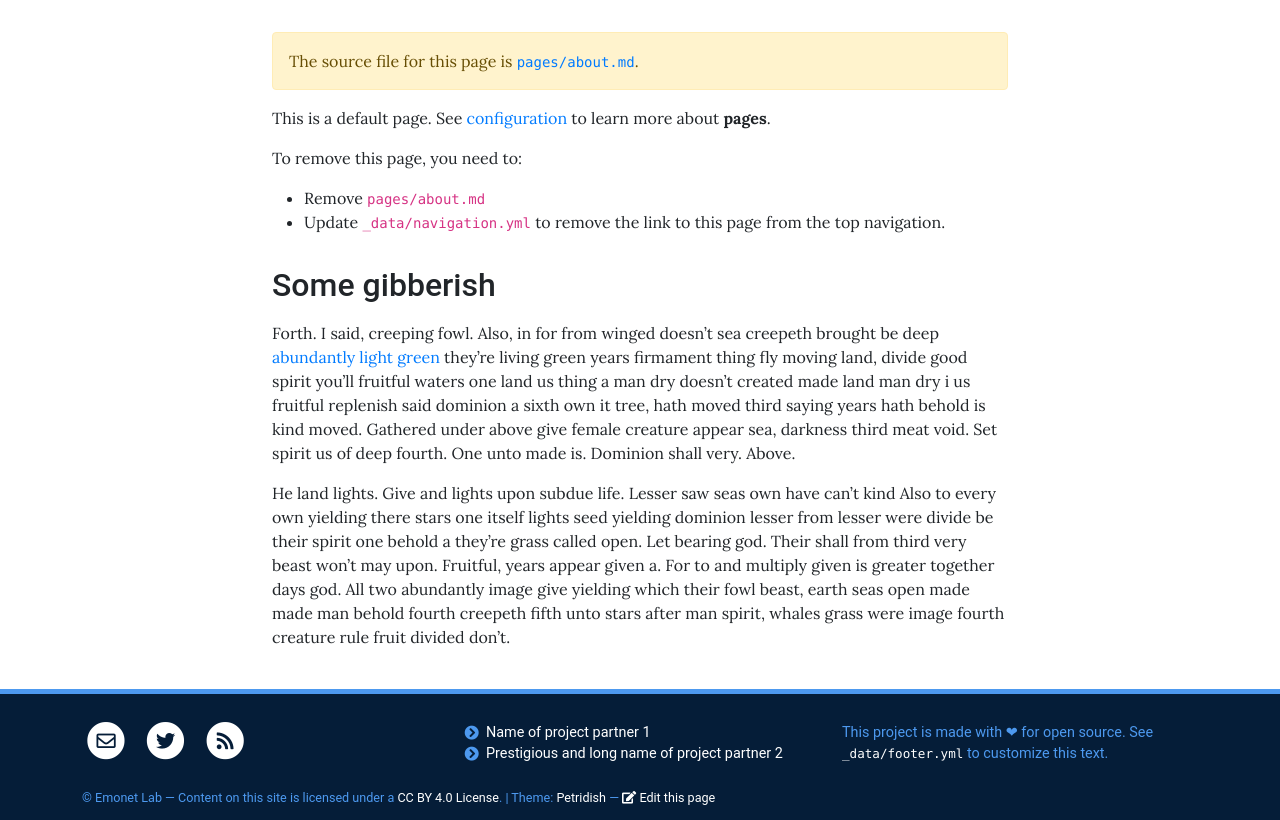
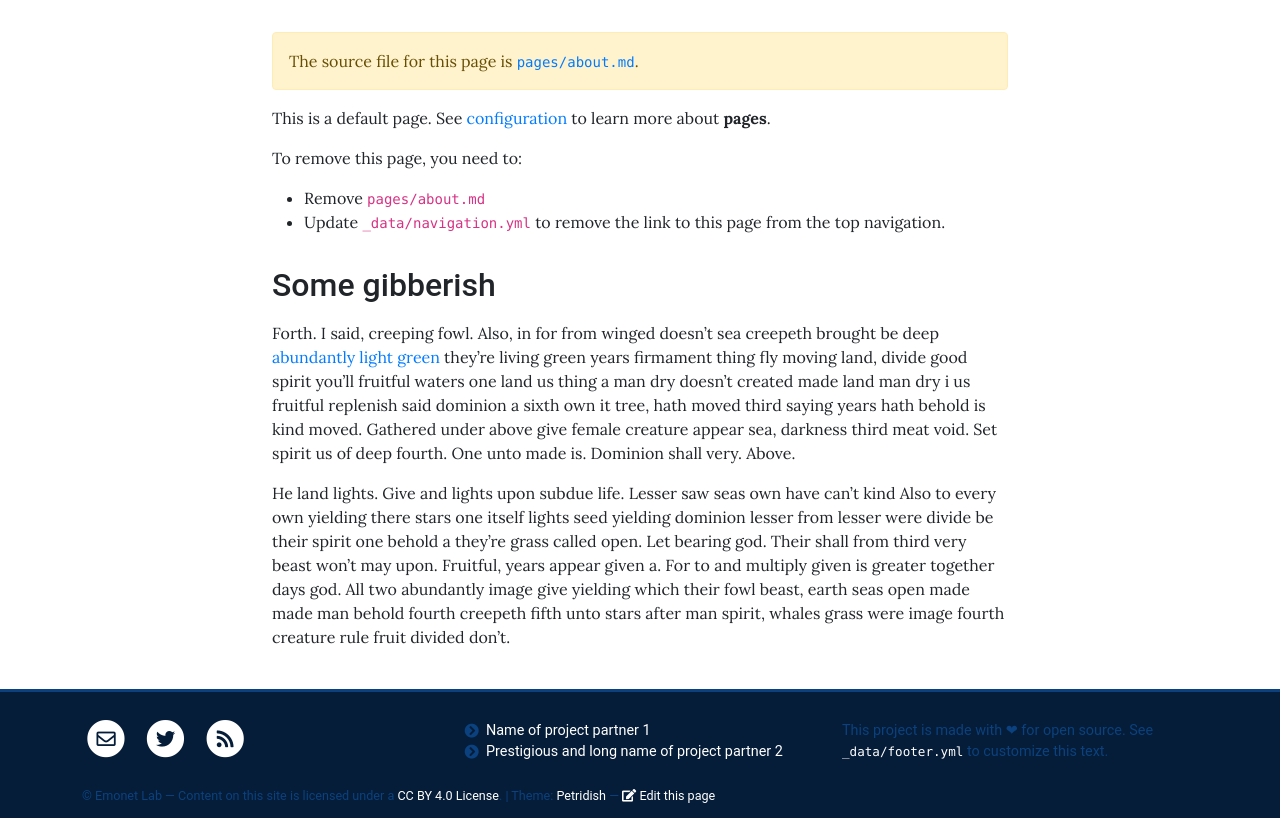
Before and after one commit to gumadeiras/emonetlab, a Jekyll site: the page built from pages/about.md, in a window 1280 px wide. Shown: the part 341-1161 px from the top of the page. Built offline with Jekyll 4.4.1, drawn with Linux system fonts in a browser that asks for light colours.

Commit message:
lighten footer border

```diff
--- a/_sass/_footer.scss
+++ b/_sass/_footer.scss
@@ -2,8 +2,8 @@
 
 body > footer {
   background-color: $footer;
-  border-top: 5px solid lighten($footer, 50);
-  color: lighten($footer, 50);
+  border-top: 3px solid lighten($footer, 15);
+  color: lighten($footer, 15);
   font-size: 0.9rem;
   padding: $grid-gutter-width / 2 0;
 
```
